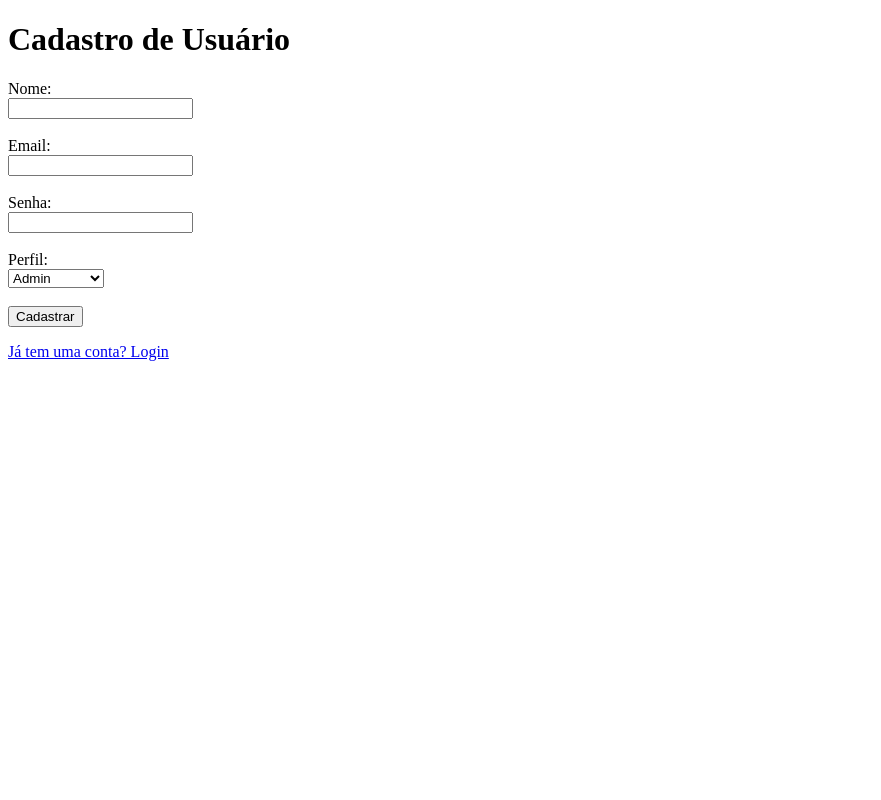
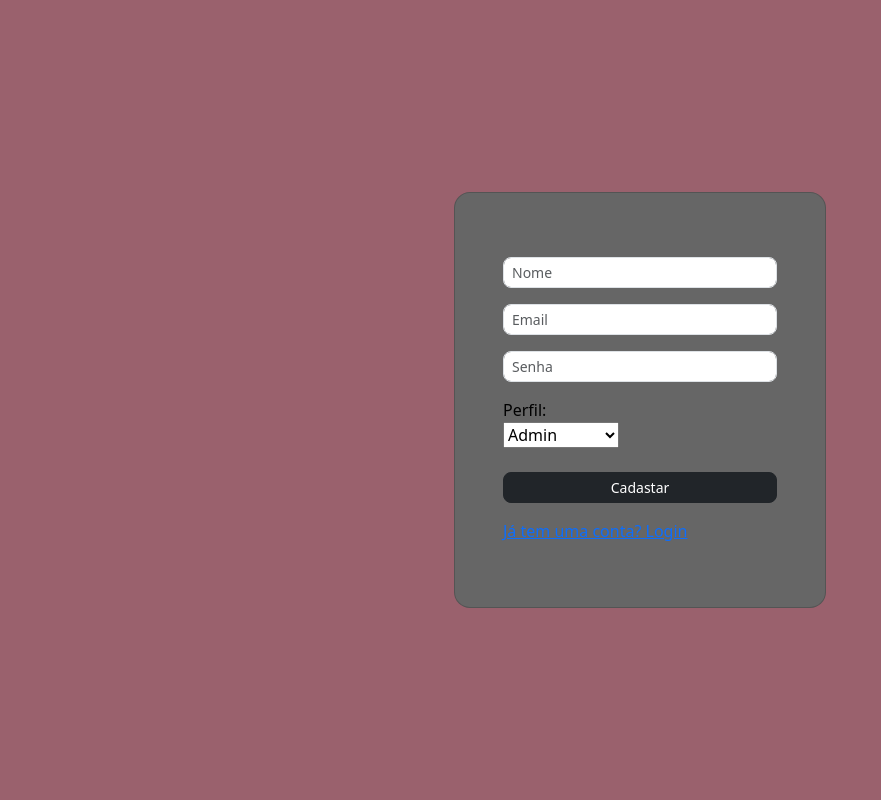
Before and after one commit to liv-gs/sistema_projetos, a Flask app: page /cadastro in a window 1280 px wide. Shown: the whole page, without its empty margins (0-881 px from the left). Run offline with Flask 3, Linux system fonts and the light colour scheme.

Commit message:
modificação telas

```diff
--- a/templates/cadastro.html
+++ b/templates/cadastro.html
@@ -1,23 +1,33 @@
 <!DOCTYPE html>
-<html>
+<html lang="en">
 <head>
-    <title>Cadastro de Usuário</title>
+    <meta charset="UTF-8">
+    <meta name="viewport" content="width=device-width, initial-scale=1.0">
+    <title>Document</title>
+    <link href="https://cdn.jsdelivr.net/npm/bootstrap@5.3.2/dist/css/bootstrap.min.css" rel="stylesheet">
+    <script src="https://cdn.jsdelivr.net/npm/bootstrap@5.3.2/dist/js/bootstrap.bundle.min.js"></script>
 </head>
 <body>
-    <h1>Cadastro de Usuário</h1>
+    <section class="vh-100" style="background-color: #9A616D;">
+        <div class="container h-100">
+          <div class="d-flex justify-content-center align-items-center h-100">
+            <div class="col-8 col-md-6 col-lg-5 col-xl-4">
+              <div class="card" style="border-radius: 1rem; background-color: #666;">
+                <div class="card-body p-4 p-lg-5 text-black">
 
-        <p style="color: green;">{{ mensagem }}</p>
+                    <p style="color: rgb(252, 252, 252);">{{ mensagem }}</p>
 
+                  <form method="post" >
+                        <div class="mb-3">
+                        <input type="text" name="nome" class="form-control form-control-sm rounded-3" placeholder="Nome" />
+                    </div>
+                        <div class="mb-3">
+                        <input type="email" name="email" class="form-control form-control-sm rounded-3" placeholder="Email" />
+                    </div>
 
-    <form method="POST">
-        <label>Nome:</label><br>
-        <input type="text" name="nome" required><br><br>
-
-        <label>Email:</label><br>
-        <input type="email" name="email" required><br><br>
-
-        <label>Senha:</label><br>
-        <input type="password" name="senha" required><br><br>
+                    <div class="mb-3">
+                        <input type="password" name="senha" class="form-control form-control-sm rounded-3" placeholder="Senha" />
+                    </div>
 
                     <label>Perfil:</label><br>
                     <select name="perfil" required>
@@ -26,8 +36,17 @@
                         <option value="colaborador">Colaborador</option>
                     </select><br><br>
 
-        <button type="submit">Cadastrar</button>
+                    <div class="d-grid mb-3">
+                        <button class="btn btn-dark btn-sm rounded-3" type="submit">Cadastar</button>
+                    </div>
                  </form>
                 <p><a href="/login">Já tem uma conta? Login</a></p>
+
+                </div>
+              </div>
+            </div>
+          </div>
+        </div>
+    </section>
 </body>
 </html>
--- a/templates/tarefas.html
+++ b/templates/tarefas.html
@@ -67,6 +67,7 @@
                     <button type="submit" class="btn btn-primary">
                         {% if tarefa %}Salvar Alterações{% else %}Adicionar Tarefa{% endif %}
                     </button>
+
                 </form>
             </div>
         </div>
```
Also changed, not shown: index.html (added, +45 -0 lines), templates/login.html (+30 -12 lines), banco.db, routes/login_route.py (line endings or trailing spaces). Lines whose indentation alone changed are shown as unchanged.
